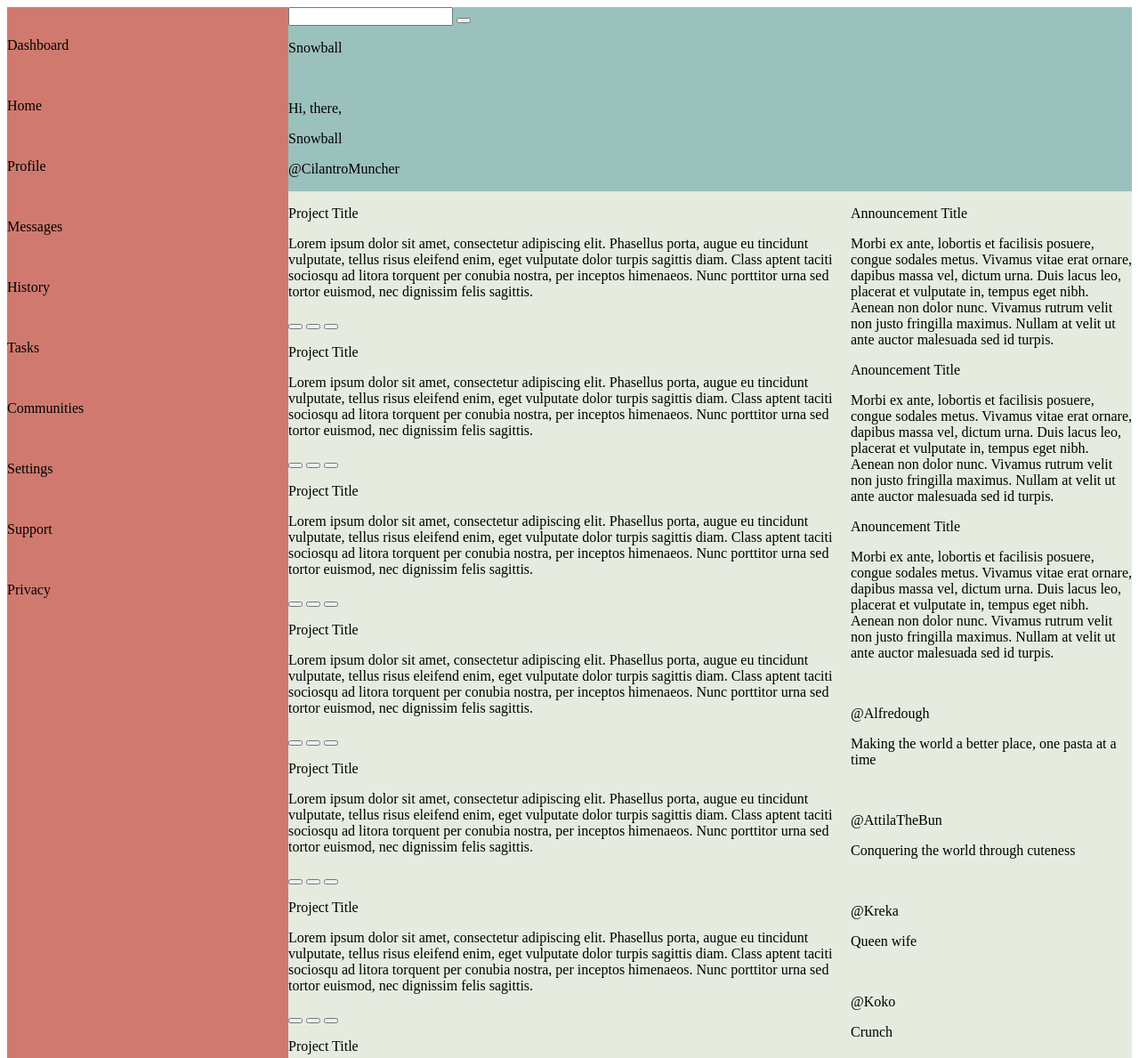
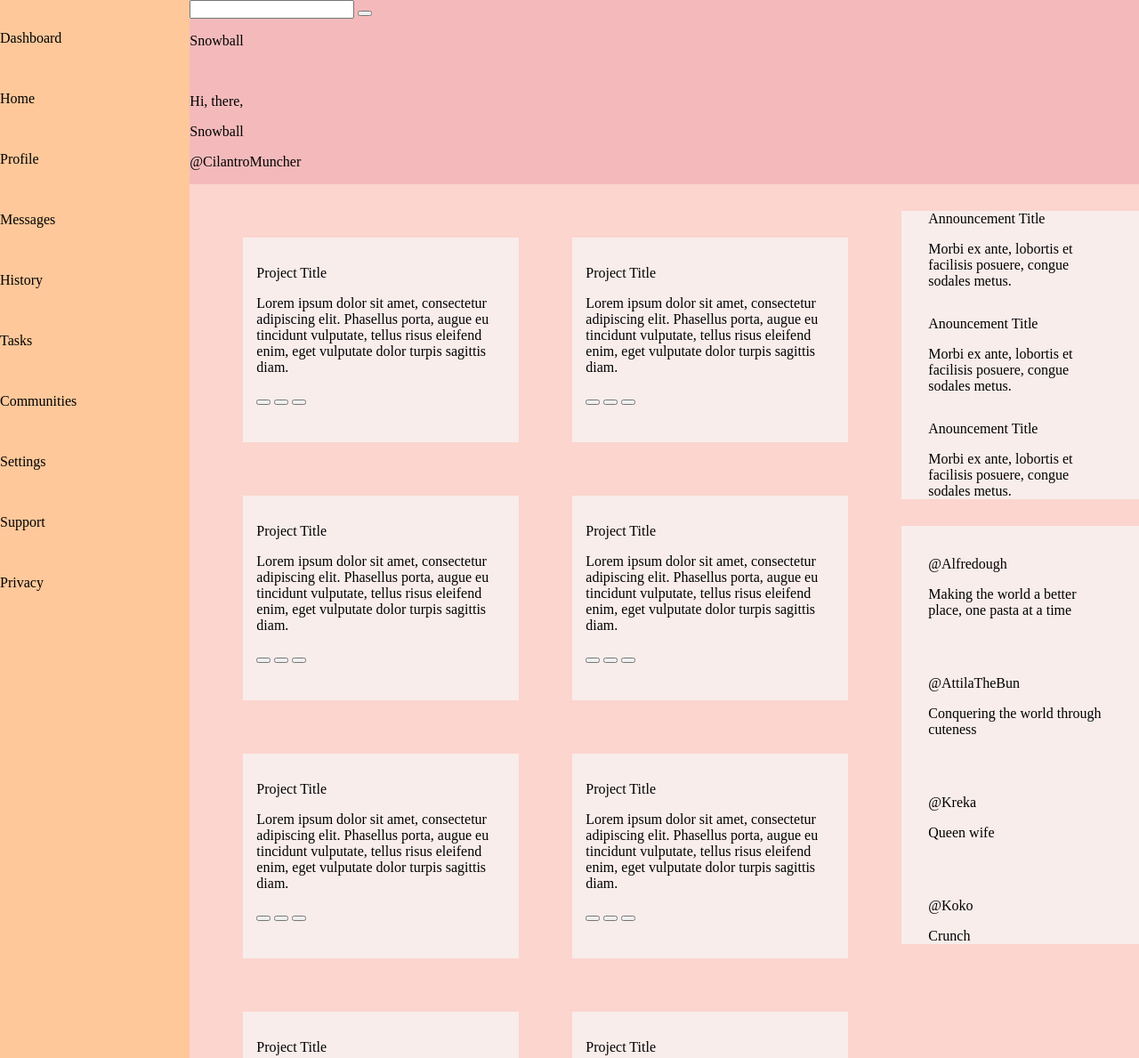
Before and after one commit to Belle-cmd/dashboard, a plain HTML site: page index.html in a window 1280 px wide. Shown: the top 1189 px of the page at 89% size. Drawn offline with Linux system fonts and the light colour scheme.

Commit message:
Add grid into main content section

```diff
--- a/index.html
+++ b/index.html
@@ -72,9 +72,6 @@
                     Lorem ipsum dolor sit amet, consectetur adipiscing elit.
                     Phasellus porta, augue eu tincidunt vulputate, tellus risus
                     eleifend enim, eget vulputate dolor turpis sagittis diam.
-                    Class aptent taciti sociosqu ad litora torquent per conubia
-                    nostra, per inceptos himenaeos. Nunc porttitor urna sed tortor
-                    euismod, nec dignissim felis sagittis.
                 </p>
                 <button></button>
                 <button></button>
@@ -86,9 +83,6 @@
                     Lorem ipsum dolor sit amet, consectetur adipiscing elit.
                     Phasellus porta, augue eu tincidunt vulputate, tellus risus
                     eleifend enim, eget vulputate dolor turpis sagittis diam.
-                    Class aptent taciti sociosqu ad litora torquent per conubia
-                    nostra, per inceptos himenaeos. Nunc porttitor urna sed tortor
-                    euismod, nec dignissim felis sagittis.
                 </p>
                 <button></button>
                 <button></button>
@@ -100,9 +94,6 @@
                     Lorem ipsum dolor sit amet, consectetur adipiscing elit.
                     Phasellus porta, augue eu tincidunt vulputate, tellus risus
                     eleifend enim, eget vulputate dolor turpis sagittis diam.
-                    Class aptent taciti sociosqu ad litora torquent per conubia
-                    nostra, per inceptos himenaeos. Nunc porttitor urna sed tortor
-                    euismod, nec dignissim felis sagittis.
                 </p>
                 <button></button>
                 <button></button>
@@ -114,9 +105,6 @@
                     Lorem ipsum dolor sit amet, consectetur adipiscing elit.
                     Phasellus porta, augue eu tincidunt vulputate, tellus risus
                     eleifend enim, eget vulputate dolor turpis sagittis diam.
-                    Class aptent taciti sociosqu ad litora torquent per conubia
-                    nostra, per inceptos himenaeos. Nunc porttitor urna sed tortor
-                    euismod, nec dignissim felis sagittis.
                 </p>
                 <button></button>
                 <button></button>
@@ -128,9 +116,6 @@
                     Lorem ipsum dolor sit amet, consectetur adipiscing elit.
                     Phasellus porta, augue eu tincidunt vulputate, tellus risus
                     eleifend enim, eget vulputate dolor turpis sagittis diam.
-                    Class aptent taciti sociosqu ad litora torquent per conubia
-                    nostra, per inceptos himenaeos. Nunc porttitor urna sed tortor
-                    euismod, nec dignissim felis sagittis.
                 </p>
                 <button></button>
                 <button></button>
@@ -142,9 +127,6 @@
                     Lorem ipsum dolor sit amet, consectetur adipiscing elit.
                     Phasellus porta, augue eu tincidunt vulputate, tellus risus
                     eleifend enim, eget vulputate dolor turpis sagittis diam.
-                    Class aptent taciti sociosqu ad litora torquent per conubia
-                    nostra, per inceptos himenaeos. Nunc porttitor urna sed tortor
-                    euismod, nec dignissim felis sagittis.
                 </p>
                 <button></button>
                 <button></button>
@@ -156,9 +138,6 @@
                     Lorem ipsum dolor sit amet, consectetur adipiscing elit.
                     Phasellus porta, augue eu tincidunt vulputate, tellus risus
                     eleifend enim, eget vulputate dolor turpis sagittis diam.
-                    Class aptent taciti sociosqu ad litora torquent per conubia
-                    nostra, per inceptos himenaeos. Nunc porttitor urna sed tortor
-                    euismod, nec dignissim felis sagittis.
                 </p>
                 <button></button>
                 <button></button>
@@ -170,48 +149,33 @@
                     Lorem ipsum dolor sit amet, consectetur adipiscing elit.
                     Phasellus porta, augue eu tincidunt vulputate, tellus risus
                     eleifend enim, eget vulputate dolor turpis sagittis diam.
-                    Class aptent taciti sociosqu ad litora torquent per conubia
-                    nostra, per inceptos himenaeos. Nunc porttitor urna sed tortor
-                    euismod, nec dignissim felis sagittis.
                 </p>
                 <button></button>
                 <button></button>
                 <button></button>
             </div>
         </div>
+    <div class="side-content">
         <div class="announcement">
             <div class="announcement-card">
                 <p>Announcement Title</p>
                 <p>
                     Morbi ex ante, lobortis et facilisis posuere, congue sodales
-                metus. Vivamus vitae erat ornare, dapibus massa vel, dictum
-                urna. Duis lacus leo, placerat et vulputate in, tempus eget
-                nibh. Aenean non dolor nunc. Vivamus rutrum velit non justo
-                fringilla maximus. Nullam at velit ut ante auctor malesuada
-                sed id turpis.
+                    metus.
                 </p>
             </div>
-        <div class="anouncement-card">
+            <div class="announcement-card">
                 <p>Anouncement Title</p>
                 <p>
                     Morbi ex ante, lobortis et facilisis posuere, congue sodales
-                metus. Vivamus vitae erat ornare, dapibus massa vel, dictum
-                urna. Duis lacus leo, placerat et vulputate in, tempus eget
-                nibh. Aenean non dolor nunc. Vivamus rutrum velit non justo
-                fringilla maximus. Nullam at velit ut ante auctor malesuada
-                sed id turpis.
+                    metus.
                 </p>
             </div>
-        <div class="side-content">
-            <div class="anouncement-card">
+                <div class="announcement-card">
                     <p>Anouncement Title</p>
                     <p>
                         Morbi ex ante, lobortis et facilisis posuere, congue sodales
-                    metus. Vivamus vitae erat ornare, dapibus massa vel, dictum
-                    urna. Duis lacus leo, placerat et vulputate in, tempus eget
-                    nibh. Aenean non dolor nunc. Vivamus rutrum velit non justo
-                    fringilla maximus. Nullam at velit ut ante auctor malesuada
-                    sed id turpis.
+                        metus.
                     </p>
                 </div>
                     </div>
--- a/style.css
+++ b/style.css
@@ -1,14 +1,16 @@
 :root {
-    --header-color: #9BC1BC;
-    --dashboard-color: rgb(208, 122, 111);
-    --content-bg-color: #E6EBE0;
-    --content-card-color: #F4F1BB;
+    --header-color: #f4babb;
+    --dashboard-color: #fec89a;
+    --content-bg-color: #fcd5ce;
+    --content-card-color: #f8edeb;
 }
 
 
 body {
+    padding: 0;
+    margin: 0;
     display: grid;
-    grid-template-columns: 1fr 2fr 1fr;
+    grid-template-columns: 1fr 4fr 1fr;
 }
 
 
@@ -31,9 +33,36 @@ body {
     grid-row: 2/3;
 
     display: grid;
-    grid-template-columns: 2fr 1fr;
+    grid-template-columns: 3fr 1fr;
 }
+.project-wrapper {
+    padding: 30px;
+    display: grid;  /** grid for the project cards */
+    grid-template-columns: repeat(auto-fit, minmax(250px, 1fr));
+}
+.card {
+    padding: 15px;
+    margin: 30px;
+
+    height: 200px;
+    background-color: var(--content-card-color);
+}
+
+
 .side-content {
     grid-column: 2/3;
     grid-row: 1/2;
 }
+.announcement {
+    background-color: var(--content-card-color);
+
+}
+.announcement-card {
+    margin: 30px;
+}
+.trending {
+    background-color: var(--content-card-color);
+}
+.other-user-card {
+    margin: 30px;
+}
```
Lines whose indentation alone changed are shown as unchanged.
